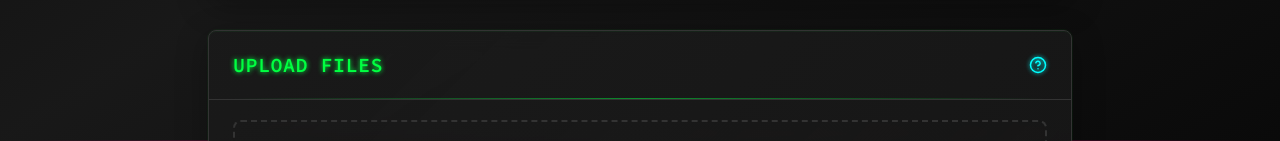
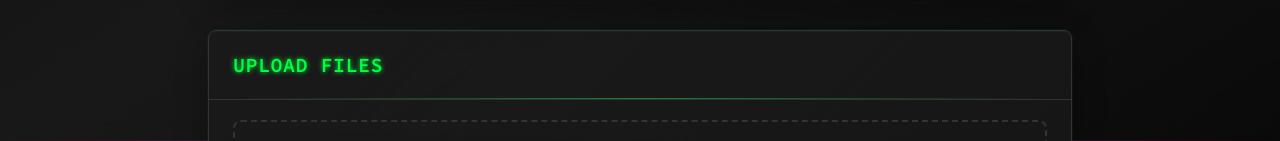
Before and after one commit to xBruceTheGoose/fine_format, a React (Vite) app: page / in a window 1280 px wide. Shown: the part 659-800 px from the top of the page. Built offline with nearby package versions, Linux system fonts and the light colour scheme.

Commit message:
Remove Redundant Tooltip from File Upload

```diff
--- a/src/components/FileUpload.tsx
+++ b/src/components/FileUpload.tsx
@@ -5,7 +5,6 @@ import { FileService } from '../services/fileService';
 import { ACCEPTED_FILE_EXTENSIONS } from '../constants';
 import { Card, CardContent, CardHeader } from './ui/Card';
 import { Button } from './ui/Button';
-import { Tooltip } from './ui/Tooltip';
 
 interface FileUploadProps {
   files: FileData[];
@@ -85,15 +84,9 @@ export const FileUpload: React.FC<FileUploadProps> = ({
     <div className="space-y-6">
       <Card>
         <CardHeader>
-          <div className="flex items-center justify-between">
-            <h3 className="text-xl font-bold text-primary font-mono tracking-wide">
-              UPLOAD FILES
-            </h3>
-            <Tooltip
-              content="Upload documents, PDFs, text files, or web pages. Supported formats: .txt, .md, .html, .jsonl, .pdf, .docx. Maximum file size: 5MB per file."
-              position="left"
-            />
-          </div>
+          <h3 className="text-xl font-bold text-primary font-mono tracking-wide">
+            UPLOAD FILES
+          </h3>
         </CardHeader>
         <CardContent className="p-0">
           <label
```
